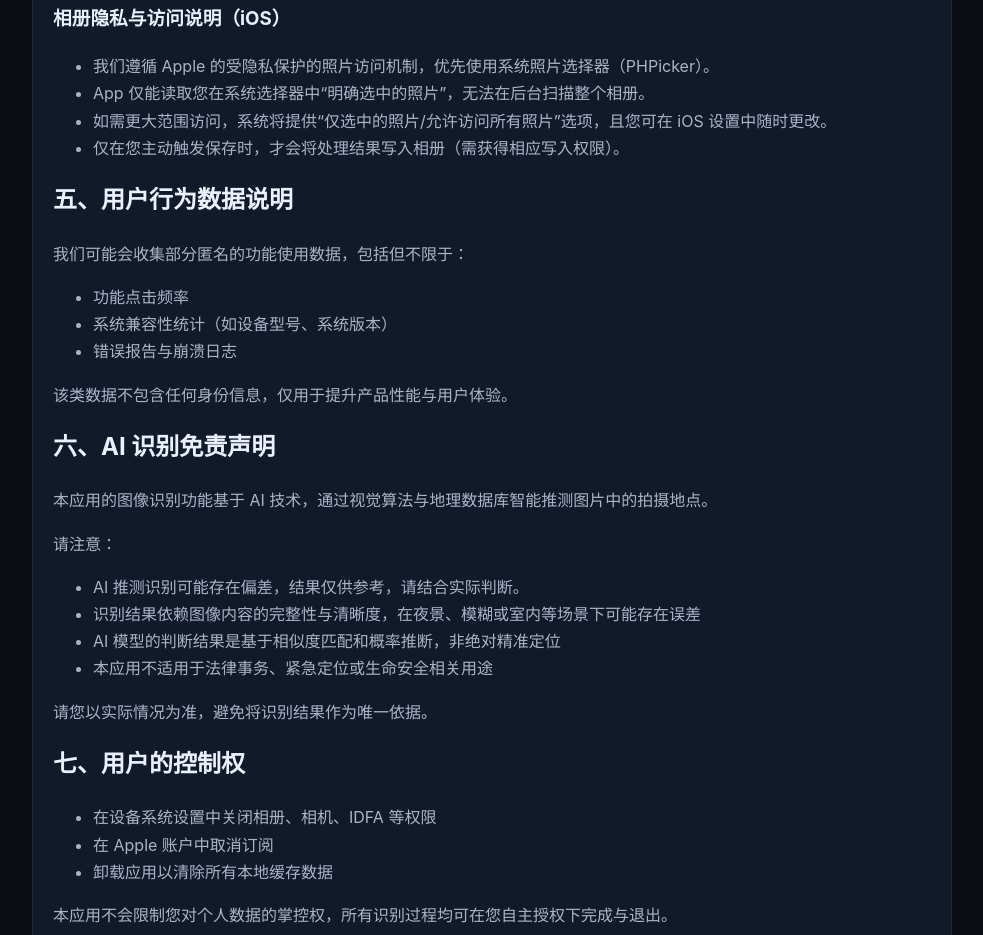
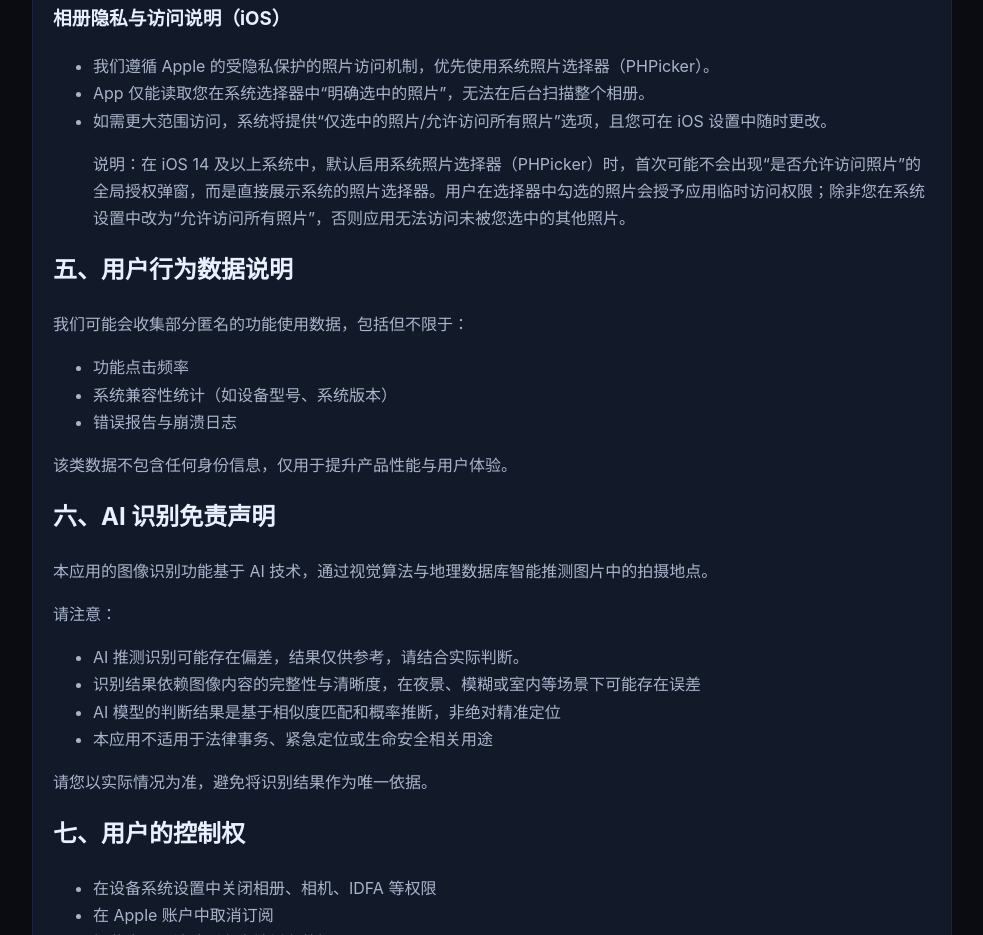
Before and after one commit to blackmeta-tech/aivisual, a plain HTML site: page docs/terms.html in a window 1280 px wide. Shown: the part 1506-2441 px from the top of the page, without its empty margins (148-1131 px from the left). Drawn offline with Linux system fonts and the light colour scheme.

Commit message:
Update terms.html

```diff
--- a/docs/terms.html
+++ b/docs/terms.html
@@ -117,7 +117,7 @@
           <li>我们遵循 Apple 的受隐私保护的照片访问机制，优先使用系统照片选择器（PHPicker）。</li>
           <li>App 仅能读取您在系统选择器中“明确选中的照片”，无法在后台扫描整个相册。</li>
           <li>如需更大范围访问，系统将提供“仅选中的照片/允许访问所有照片”选项，且您可在 iOS 设置中随时更改。</li>
-          <li>仅在您主动触发保存时，才会将处理结果写入相册（需获得相应写入权限）。</li>
+           <p class="muted">说明：在 iOS 14 及以上系统中，默认启用系统照片选择器（PHPicker）时，首次可能不会出现“是否允许访问照片”的全局授权弹窗，而是直接展示系统的照片选择器。用户在选择器中勾选的照片会授予应用临时访问权限；除非您在系统设置中改为“允许访问所有照片”，否则应用无法访问未被您选中的其他照片。</p>
         </ul>
 
         <h2>五、用户行为数据说明</h2>
```
